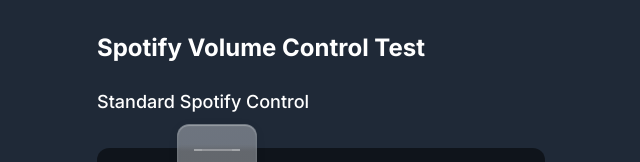
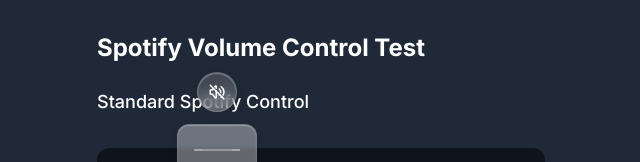
Before and after one commit to dortaldt/forestmaker, a Next.js app: page /test/spotify-volume in a window 1280 px wide. Both pictures are taken after a click on the element 536 px from the left and 284 px from the top of the page. Shown: the top 162 px of the page, without its empty margins (319-959 px from the left). Built offline with nearby package versions, Linux system fonts and the light colour scheme.

Commit message:
Update ExpandableSlider.tsx

```diff
--- a/app/components/ExpandableSlider.tsx
+++ b/app/components/ExpandableSlider.tsx
@@ -2,6 +2,7 @@
 
 import React, { useState, useRef, useEffect } from 'react';
 import { IconType } from 'react-icons';
+import { TbVolumeOff } from 'react-icons/tb';
 
 interface ExpandableSliderProps {
   initialValue?: number;
@@ -297,8 +298,6 @@
           />
         )}
 
-        {/* iOS-style slider knob indicator removed */}
-
         {/* Track markings/scales - enhanced visibility when expanded */}
         {isExpanded && (
           <div className="absolute inset-x-4 top-0 bottom-0 flex flex-col justify-between py-6 z-5 pointer-events-none">
@@ -341,6 +340,35 @@
           </div>
         </div>
       </div>
+
+      {/* Mute button - floating above the slider with glass effect */}
+      {isExpanded && value > 0 && (
+        <div
+          className="w-10 h-10 rounded-full
+                   flex items-center justify-center cursor-pointer
+                   border border-white/20
+                   hover:scale-105 active:scale-95 transition-transform duration-150"
+          style={{
+            position: 'absolute',
+            top: `-172px`,
+            left: '50%',
+            transform: 'translateX(-50%)',
+            zIndex: 999,
+            background: 'rgba(255, 255, 255, 0.15)',
+            backdropFilter: 'blur(8px)',
+            WebkitBackdropFilter: 'blur(8px)',
+            boxShadow: '0 4px 12px rgba(0, 0, 0, 0.08), inset 0 1px 1px rgba(255, 255, 255, 0.3)'
+          }}
+          onClick={(e) => {
+            e.stopPropagation(); // Prevent triggering parent click events
+            setValue(0);
+            setIsExpanded(false);
+            onChange?.(0); // Notify parent component
+          }}
+        >
+          <TbVolumeOff size={18} className="text-white" />
+        </div>
+      )}
     </div>
   );
 };
```
